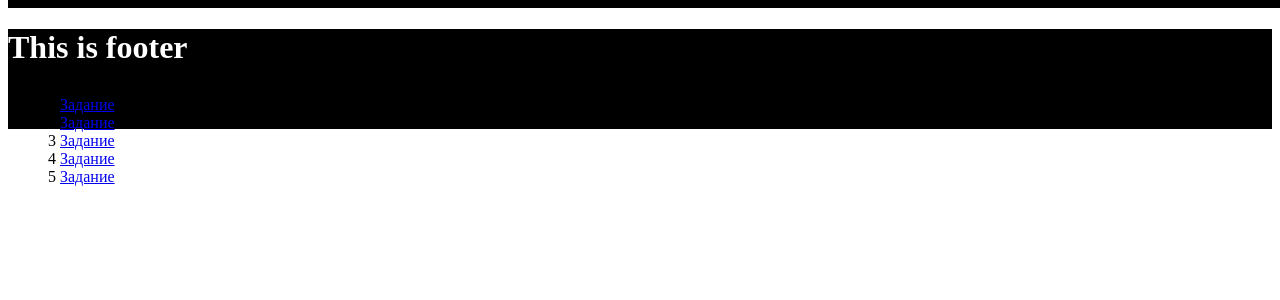
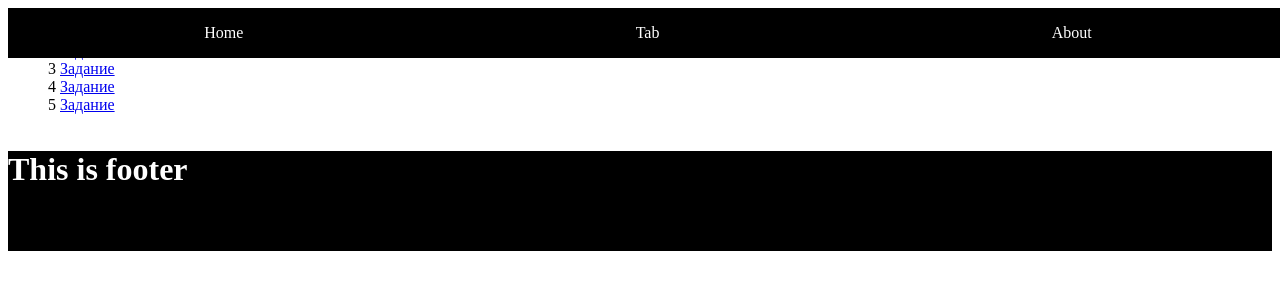
Before and after one commit to chrom9k/smthing, a PHP site: page / in a window 1280 px wide. Shown: the top 300 px of the page. Run offline with PHP 8.4, Linux system fonts and the light colour scheme.

Commit message:
Update styles.css

```diff
--- a/application/styles/styles.css
+++ b/application/styles/styles.css
@@ -13,13 +13,11 @@ footer h1 {
 
 .container {
   display: flex;
-  justify-content: flex-end;
+  justify-content: space-between;
   flex-flow: column wrap;
 }
 
 #content {
-  top: 80px;
-  position: absolute;
 }
 
 #left {
```
